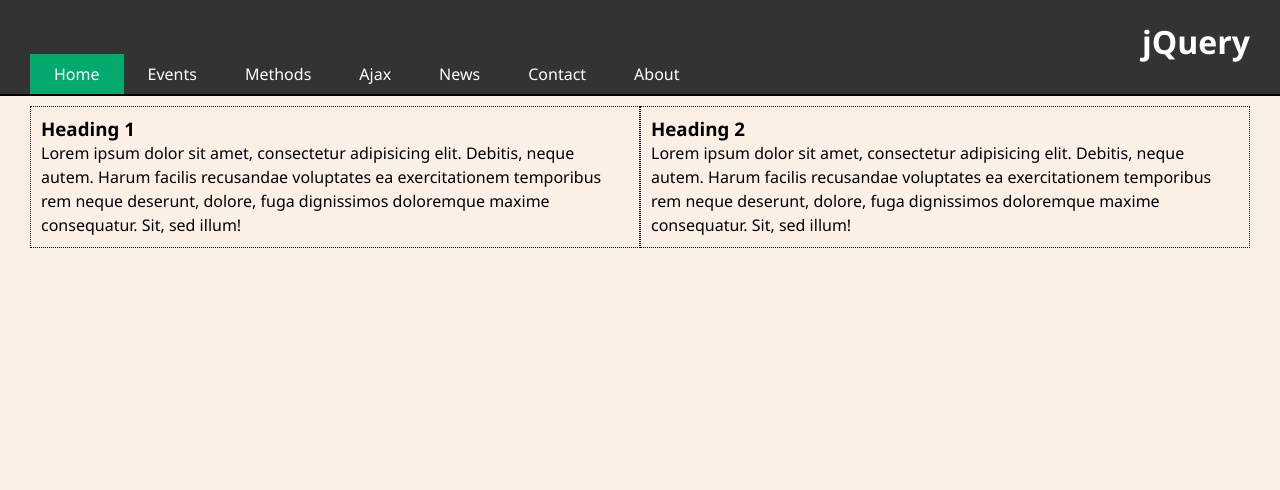
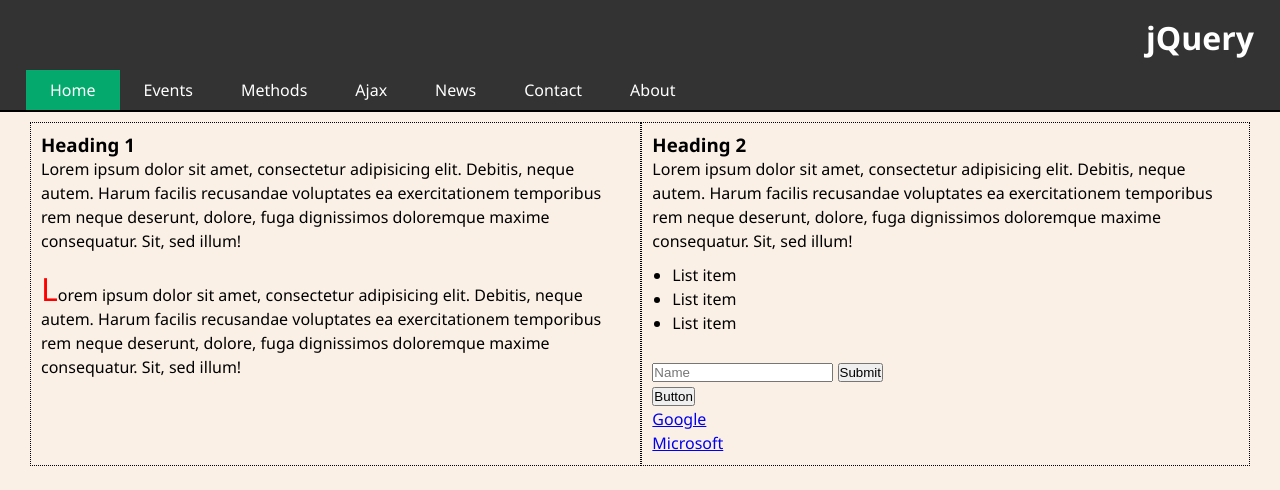
Before and after one commit to sirin-koca/jQuery, a plain HTML site: page index.html in a window 1280 px wide. Drawn offline with nearby package versions, Linux system fonts and the light colour scheme.

Commit message:
index update

```diff
--- a/index.html
+++ b/index.html
@@ -27,10 +27,15 @@
             margin: 0;
             background: #333;
             color: #fff;
-            padding: 30px;
+            padding: 26px;
             padding-bottom: 0;
             text-align: right;
             border-bottom: 2px #000 solid;
+        }
+
+        ul {
+            margin-left: 20px;
+            margin-top: 10px;
         }
 
         #container {
@@ -46,20 +51,26 @@
             padding: 10px;
         }
 
-        ul {
+        p.intro::first-letter {
+            color: #ff0000;
+            font-size: 200%;
+        }
+
+        #nav {
             list-style-type: none;
             margin: 0;
+            margin-top: 10px;
             padding: 0;
             overflow: hidden;
             background-color: #333;
             text-align: center;
         }
 
-        li {
+        li#nav {
             float: left;
         }
 
-        li a {
+        li#nav a {
             display: block;
             color: white;
             text-align: center;
@@ -67,7 +78,7 @@
             text-decoration: none;
         }
 
-        li a:hover:not(.active) {
+        li#nav a:hover:not(.active) {
             background-color: #111;
         }
 
@@ -82,40 +93,103 @@
     <header>
         <h1>jQuery</h1>
         <nav>
-            <ul>
-                <li><a class="active" href="#home">Home</a></li>
-                <li><a href="#events">Events</a></li>
-                <li><a href="#methods">Methods</a></li>
-                <li><a href="#ajax">Ajax</a></li>
-                <li><a href="#news">News</a></li>
-                <li><a href="#contact">Contact</a></li>
-                <li><a href="#about">About</a></li>
+            <ul id="nav">
+                <li id="nav"><a class="active" href="#home">Home</a></li>
+                <li id="nav"><a href="#events">Events</a></li>
+                <li id="nav"><a href="#methods">Methods</a></li>
+                <li id="nav"><a href="#ajax">Ajax</a></li>
+                <li id="nav"><a href="#news">News</a></li>
+                <li id="nav"><a href="#contact">Contact</a></li>
+                <li id="nav"><a href="#about">About</a></li>
             </ul>
         </nav>
     </header>
     <div id="container">
         <div id="child">
-            <h3>Heading 1</h3>
+            <h3 id="heading1">Heading 1</h3>
             <p id="par1">
+                Lorem ipsum dolor sit amet, consectetur adipisicing elit. <span>Debitis, neque autem.</span>
+                Harum facilis recusandae voluptates ea exercitationem temporibus rem neque deserunt, dolore,
+                fuga dignissimos doloremque maxime consequatur. Sit, sed illum!
+            </p>
+            <br />
+            <p class="intro" id="par1">
                 Lorem ipsum dolor sit amet, consectetur adipisicing elit. <span>Debitis, neque autem.</span>
                 Harum facilis recusandae voluptates ea exercitationem temporibus rem neque deserunt, dolore,
                 fuga dignissimos doloremque maxime consequatur. Sit, sed illum!
             </p>
         </div>
         <div id="child">
-            <h3>Heading 2</h3>
+            <h3 class="heading2">Heading 2</h3>
             <p id="par2">
                 Lorem ipsum dolor sit amet, consectetur adipisicing elit. <span>Debitis, neque autem.</span>
                 Harum facilis recusandae voluptates ea exercitationem temporibus rem neque deserunt, dolore,
                 fuga dignissimos doloremque maxime consequatur. Sit, sed illum!
+
+            <ul>
+                <li>List item</li>
+                <li>List item</li>
+                <li>List item</li>
+            </ul>
             </p>
+            <br />
+            <p>
+                <input type="text" placeholder="Name" />
+                <input type="submit" value="Submit" /><br />
+                <input id="btn1" type="button" value="Button" />
+            </p>
+
+            <p>
+                <a href="http://google.com">Google</a>
+                <br />
+                <a href="http://microsoft.com">Microsoft</a>
+            </p>
+
+
         </div>
 
 
     </div>
 
     <script>
-        // JavaScript code here
+        //// jQuery SELECTORS ////
+        $('h2').hide();
+        // We can use class and id selector to target different html-elements
+        //  $('h3#heading1').hide();
+        // $('h3.heading2').hide();
+        //  $('h3').hide();
+        //  $('h3').show();
+        // $('p span').css('color', 'red');
+        $('ul#list li:first').css('color', 'green');
+        // $(':button').hide(); // hides all buttons
+        $('button').show(); // shows all buttons
+        // $(':button').show(); // shows all buttons
+        // $(':text').hide(); // $(':text').show();
+        // $('[href]').css('color', 'magenta');
+        // $('*').hide(); // HIDES EVERYTHING on the page
+
+
+        //// jQuery EVENTS (Functions) ////
+        $('#btn1').click(function () {
+            alert("Button clicked!")
+        });
+
+
+
+
+
+
+
+
+
+
+
+
+
+
+
+
+
     </script>
 
 </body>
```
